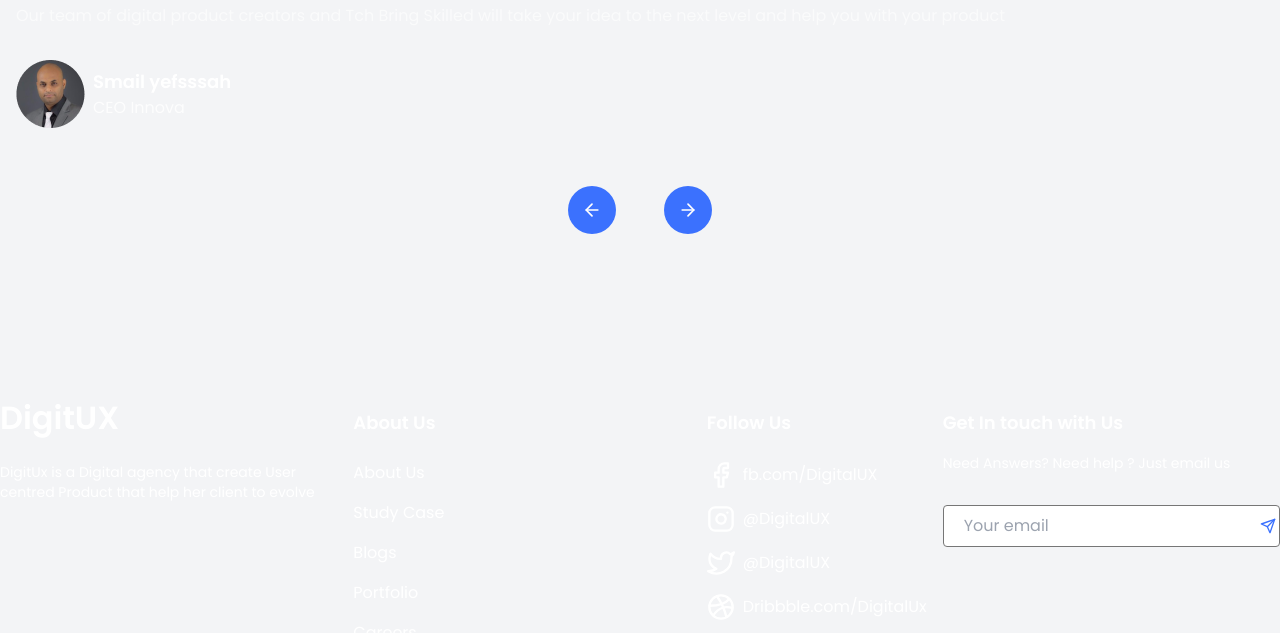
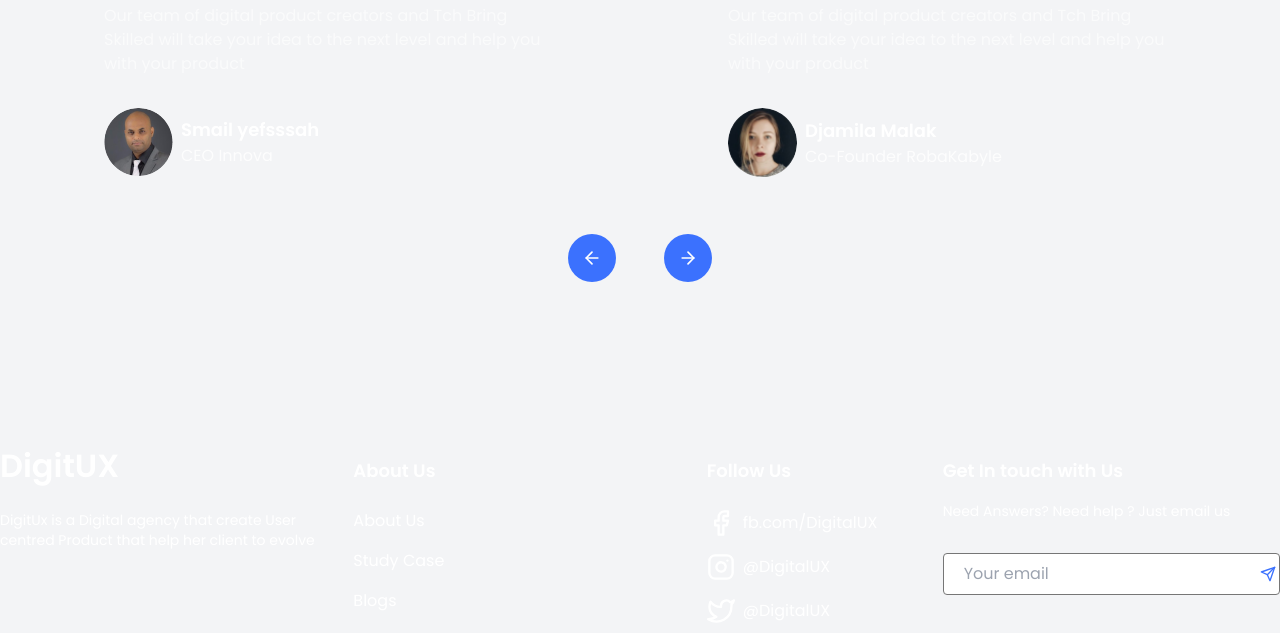
Before and after one commit to felpfsf/digitux, a Next.js app: page / in a window 1280 px wide. Shown: the part 3920-4553 px from the top of the page. Built offline with nearby package versions, Linux system fonts and the light colour scheme.

Commit message:
feat: Testimonials section mobile and desktop

```diff
--- a/src/components/TestimonialCard.tsx
+++ b/src/components/TestimonialCard.tsx
@@ -16,10 +16,10 @@ export function TestimonialCard({
 }: ITestimonialCardProps) {
   return (
     <>
-      <div className='mt-14 flex flex-col gap-8'>
+      <div className='max-w-md mt-14 flex flex-col gap-8'>
         <p className='text-white/60'>{testimonial}</p>
         <div className='flex items-center gap-2'>
-          <Image src={`/${picUrl}`} alt='' width={69} height={69} />
+          <Image src={`/${picUrl}`} alt='' width={69} height={69} quality={100} className='rounded-full'/>
           <div>
             <h2 className='text-lg font-semibold'>{name}</h2>
             <p className='text-white/80'>{role}</p>
--- a/src/components/Testimonials.tsx
+++ b/src/components/Testimonials.tsx
@@ -14,9 +14,23 @@ export function Tesimonials() {
         You still hesitate about working with Us ? Check what They say about Us
       </h1>
       {/* To-do: testimonial slider */}
-      <Swiper>
+      <div className='hidden md:block'>
+        <Swiper slidesPerView={2}>
+          {data.testimonials.map(props => (
+            <SwiperSlide key={props.id} className='flex justify-center'>
+              {<TestimonialCard {...props} />}
+            </SwiperSlide>
+          ))}
+          <div className='mt-14 flex justify-center gap-12'>
+            <SwiperButtonPrev />
+            <SwiperButtonNext />
+          </div>
+        </Swiper>
+      </div>
+      <div className='md:hidden'>
+        <Swiper>
         {data.testimonials.map(props => (
-          <SwiperSlide key={props.id}>
+          <SwiperSlide key={props.id} className='flex justify-center gap-9'>
             {<TestimonialCard {...props} />}
           </SwiperSlide>
         ))}
@@ -25,6 +39,7 @@ export function Tesimonials() {
           <SwiperButtonNext />
         </div>
       </Swiper>
+      </div>
     </section>
   )
 }
```
